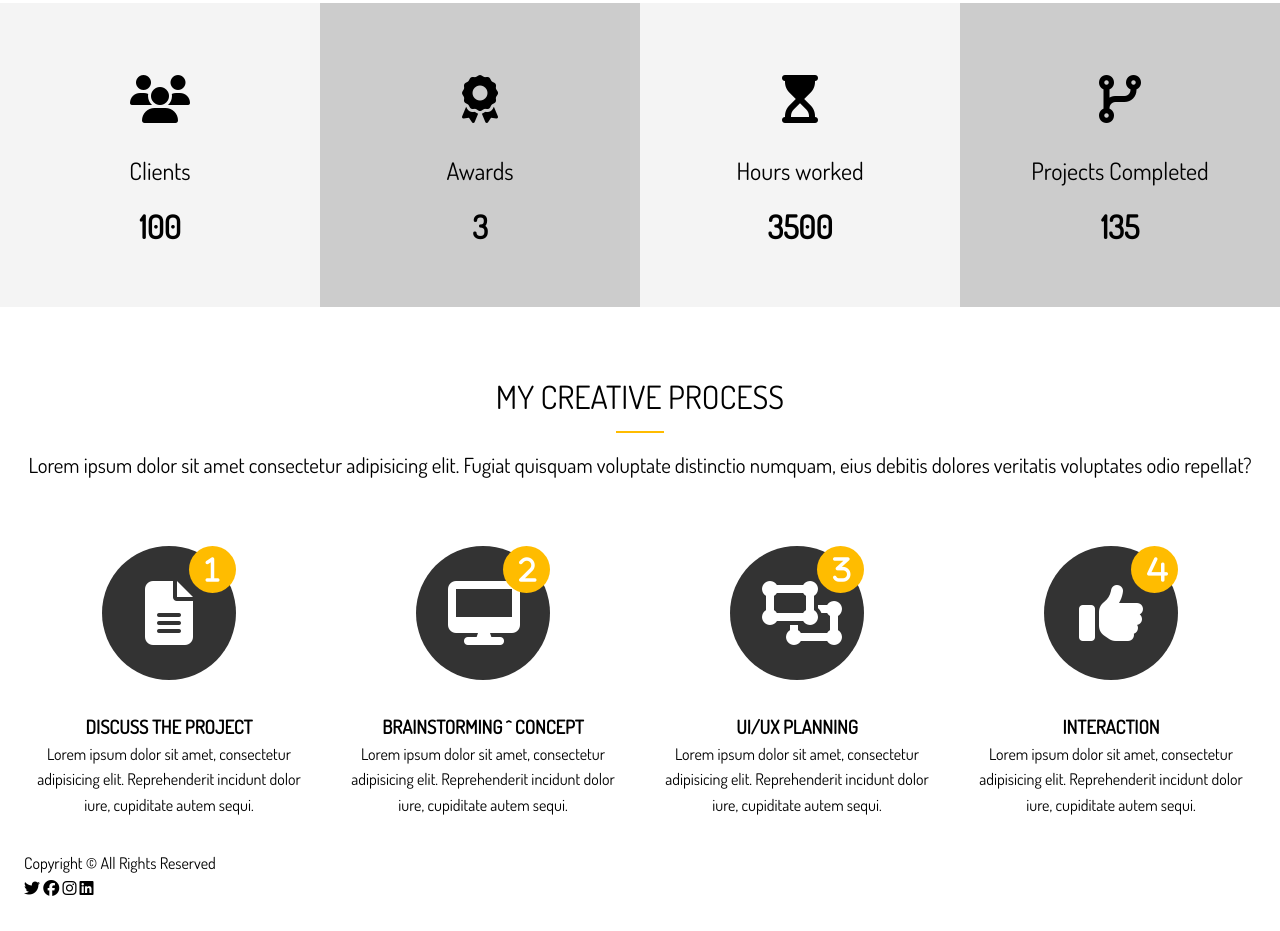
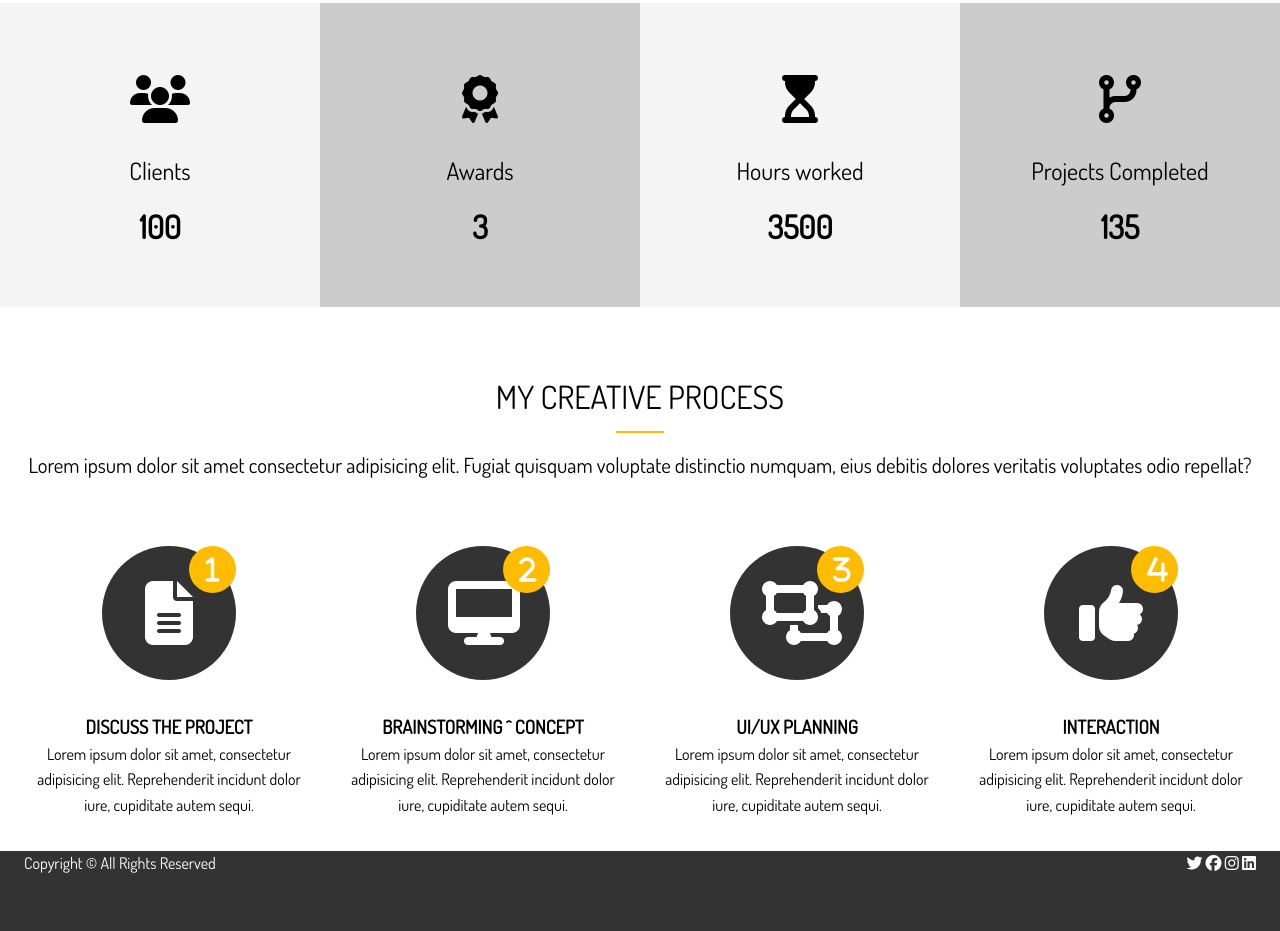
Before and after one commit to kratis9/sass-site-1, a website: page dist/index.html in a window 1280 px wide. Shown: the part 1255-2186 px from the top of the page. Before the commit the page ends 2157 px from the top, so only its background shows below. Drawn offline with Linux system fonts and the light colour scheme.

Commit message:
write scss on footer-content

```diff
--- a/scss/main.scss
+++ b/scss/main.scss
@@ -191,3 +191,16 @@ img {
     }
   }
 }
+
+// Footer
+#main-footer {
+  background: $dark-color;
+  color: #fff;
+  height: 5rem;
+
+  .footer-content {
+    display: flex;
+    justify-content: space-between;
+    height: 5rem;
+  }
+}
```
Also changed, not shown: dist/css/main.css.
